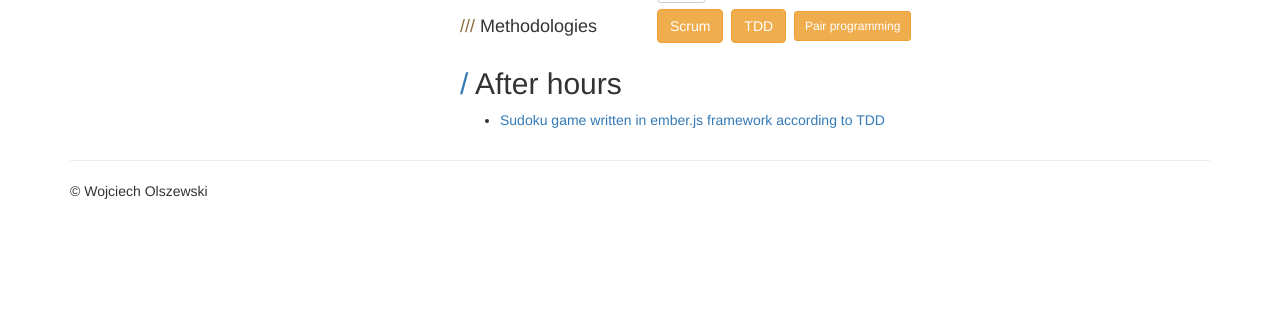
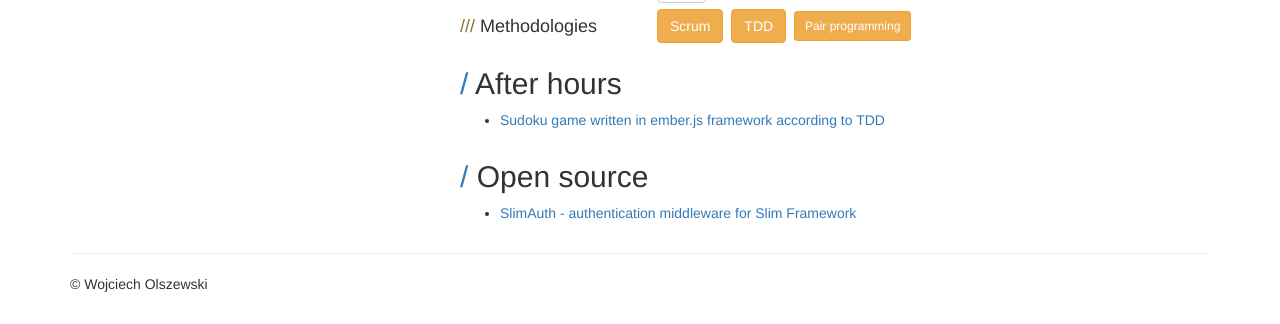
Before and after one commit to wojciech-olszewski/wojciech-olszewski.github.io, a plain HTML site: page index.html in a window 1280 px wide. Shown: the part 830-1154 px from the top of the page. Before the commit the page ends 1061 px from the top, so only its background shows below. Drawn offline with nearby package versions, Linux system fonts and the light colour scheme.

Commit message:
opensource section

```diff
--- a/index.html
+++ b/index.html
@@ -206,6 +206,17 @@
           </ul>
         </div>
       </div><!--/After hours-->
+
+      <!--Open source-->
+      <div class="row">
+        <div class="col-md-12">
+          <h2><span class="text-primary">/</span> Open source</h2>
+
+          <ul>
+            <li><a href="https://github.com/wojciech-olszewski/slim-auth" target="_blank">SlimAuth - authentication middleware for Slim Framework</a></li>
+          </ul>
+        </div>
+      </div><!--/Open source-->
     </div><!--/Right column-->
   </div>
 
```
